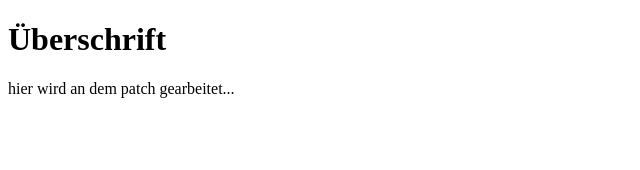
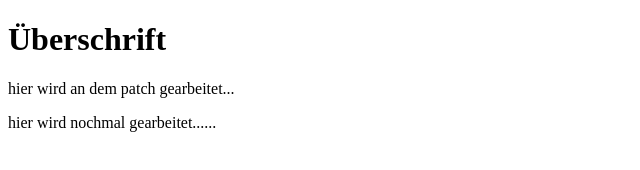
Before and after one commit to rmi-novoix/udemy-kurs, a plain HTML site: page index.html in a window 1280 px wide. Shown: the whole page, without its empty margins (0-640 px from the left). Drawn offline with Linux system fonts and the light colour scheme.

Commit message:
weitere arbeiten an patch

```diff
--- a/index.html
+++ b/index.html
@@ -7,6 +7,7 @@
     <h1>Überschrift</h1>
 
     <p>hier wird an dem patch gearbeitet...</p>
+    <p>hier wird nochmal gearbeitet......</p>
 </head>
 <body>
 
```
